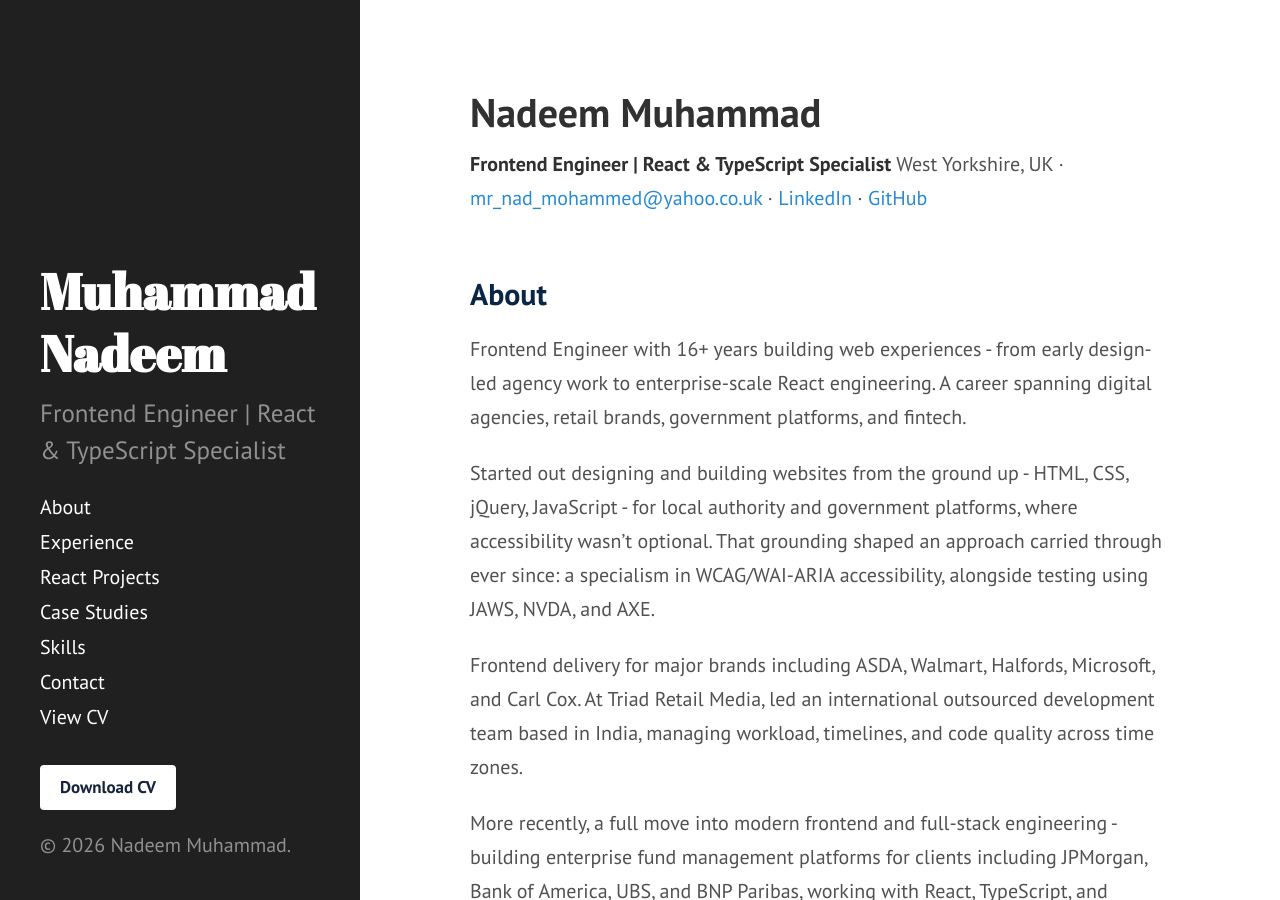
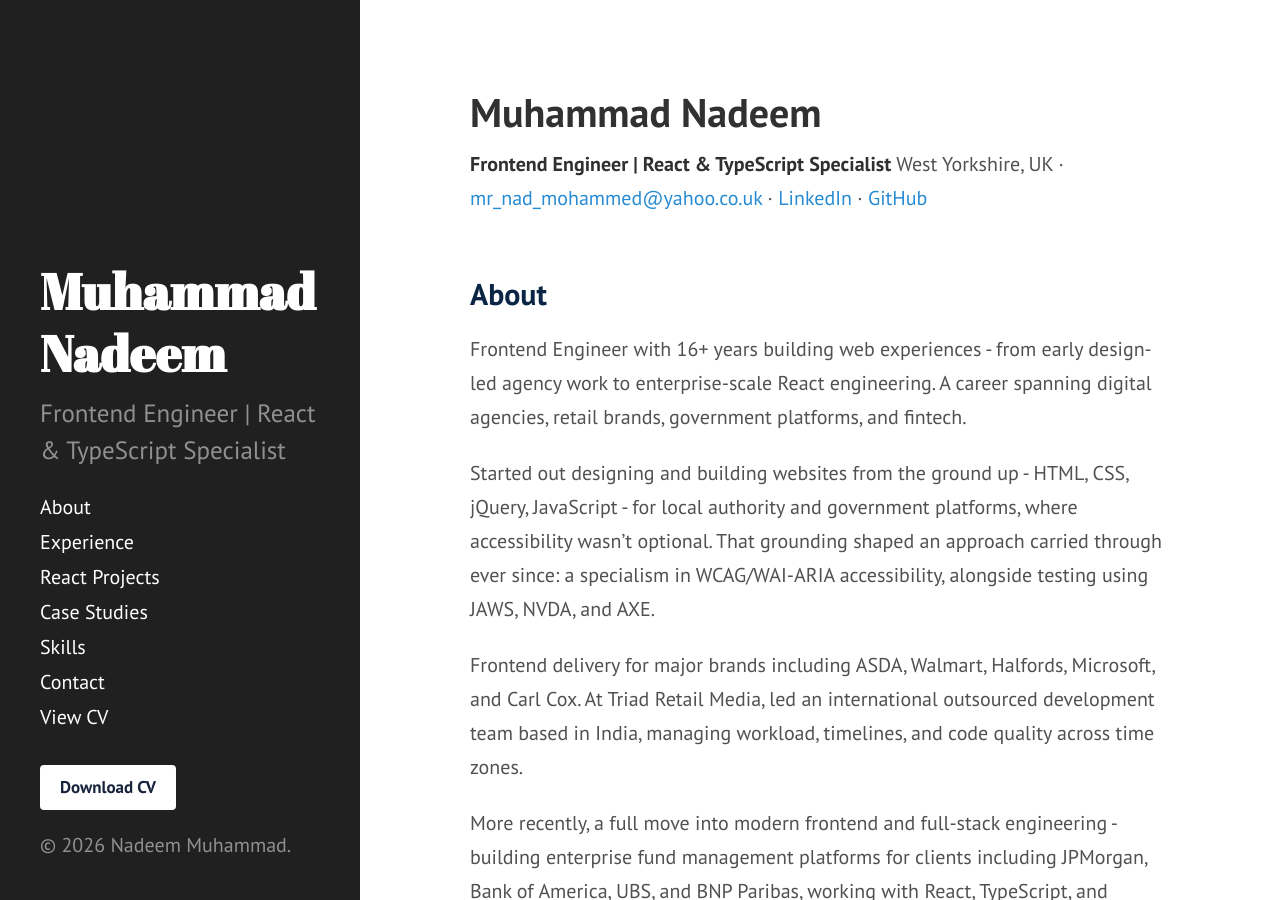
Before and after one commit to nadeem-muhammad/nadeem-muhammad.github.io, a Jekyll site: the page built from index.md, in a window 1280 px wide and 900 px high. Built offline with Jekyll 4.4.1, drawn with Linux system fonts in a browser that asks for light colours.

```diff
--- a/index.md
+++ b/index.md
@@ -3,7 +3,7 @@ layout: default
 title: Home
 ---
 
-# Nadeem Muhammad
+# Muhammad Nadeem
 
 **Frontend Engineer | React & TypeScript Specialist**
 West Yorkshire, UK &middot; [mr_nad_mohammed@yahoo.co.uk](mailto:mr_nad_mohammed@yahoo.co.uk) &middot; [LinkedIn](https://linkedin.com/in/nadeem-muhammad) &middot; [GitHub](https://github.com/nadeem-muhammad)
```
